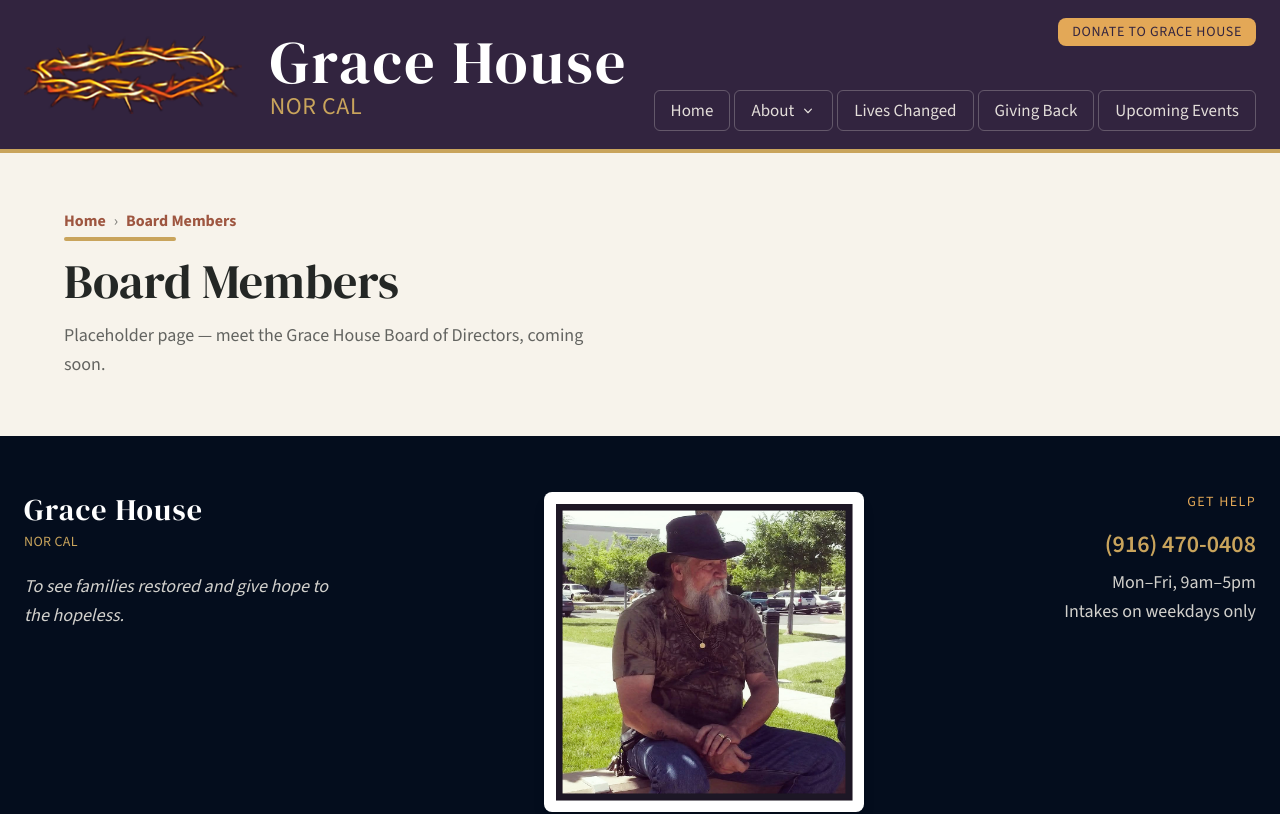
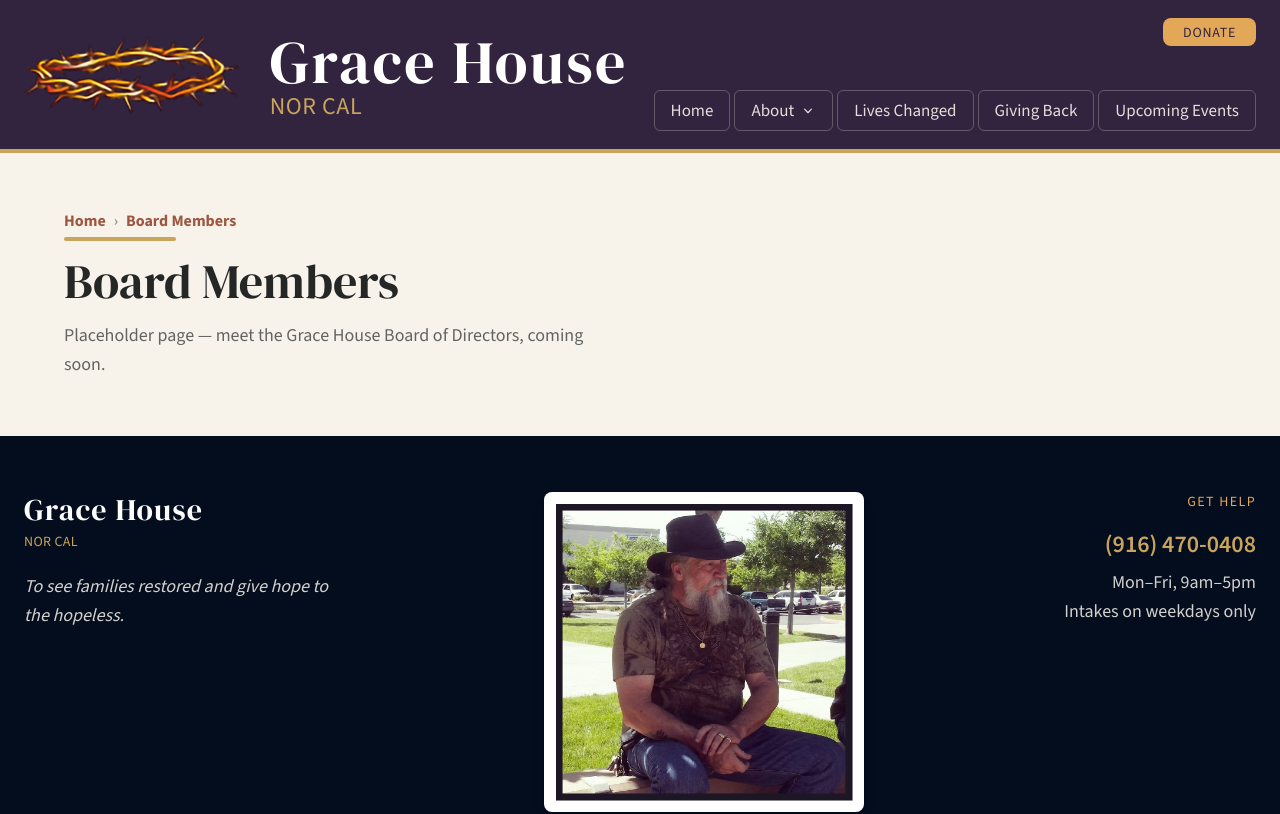
Before and after one commit to jamesmiller2404/grace-house, a Next.js app: page /about/board in a window 1280 px wide. Shown: the top 814 px of the page. Built offline with nearby package versions, Linux system fonts and the light colour scheme.

Commit message:
added sunrise decoration

```diff
--- a/src/app/(frontend)/about/mission/page.tsx
+++ b/src/app/(frontend)/about/mission/page.tsx
@@ -1,3 +1,4 @@
+import Image from "next/image";
 import Link from "next/link";
 import { getMissionPage } from "@/payload/queries";
 
@@ -39,6 +40,15 @@
           <p className="whitespace-pre-line mt-4 max-w-[60ch] text-lg leading-relaxed">
             {body}
           </p>
+
+          {/* Decorative sunrise illustration (transparent PNG) */}
+          <Image
+            src="/images/sunriseHR.png"
+            alt=""
+            width={959}
+            height={72}
+            className="mt-8 h-auto w-full max-w-[60ch]"
+          />
         </div>
       </main>
     </>
--- a/src/components/Nav.tsx
+++ b/src/components/Nav.tsx
@@ -56,10 +56,9 @@
           <Link
             href="/support"
             style={{ borderRadius: "8px" }}
-            className="bg-lift text-anchor hover:bg-gold shrink-0 px-2 py-0.5 text-center font-sans text-[11px] font-medium tracking-wider uppercase sm:px-3 sm:py-1 sm:text-[13px] lg:px-3.5 lg:py-1 lg:text-sm"
+            className="bg-lift text-anchor hover:bg-gold inline-flex shrink-0 items-center justify-center px-3 py-0.5 text-center font-sans text-[11px] font-medium tracking-wider uppercase sm:px-4 sm:py-1 sm:text-[13px] lg:px-5 lg:py-1 lg:text-sm"
           >
-            <span className="sm:hidden">Donate</span>
-            <span className="hidden sm:inline">Donate to Grace House</span>
+            <span className="translate-y-px">Donate</span>
           </Link>
 
           <nav className="hidden items-center gap-0.5 text-[14px] lg:flex lg:gap-1 lg:text-[17px] mt-[24px]" aria-label="Main">
```
Also changed, not shown: public/images/sunriseHR.png (added).
